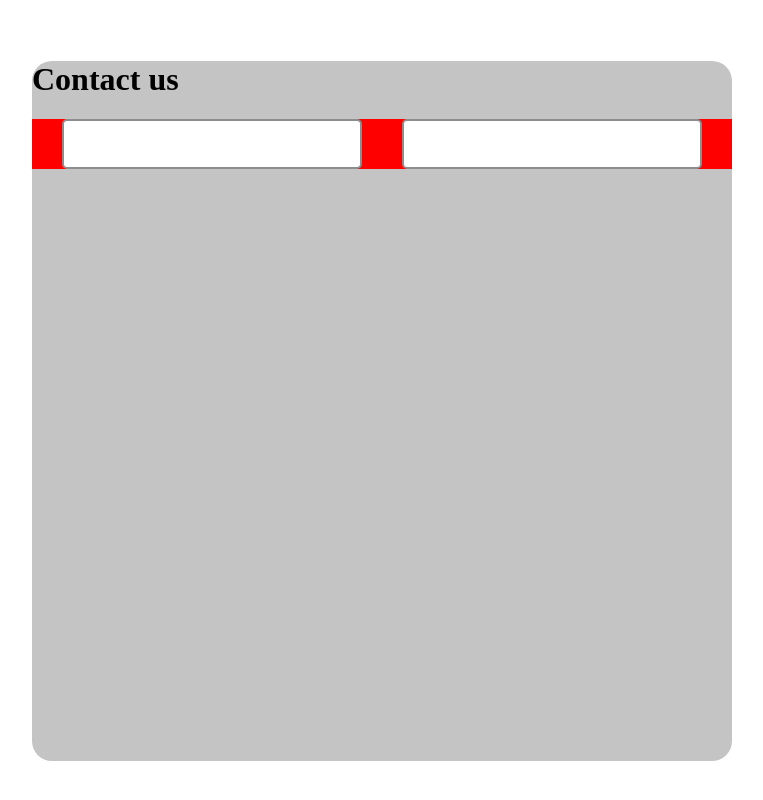
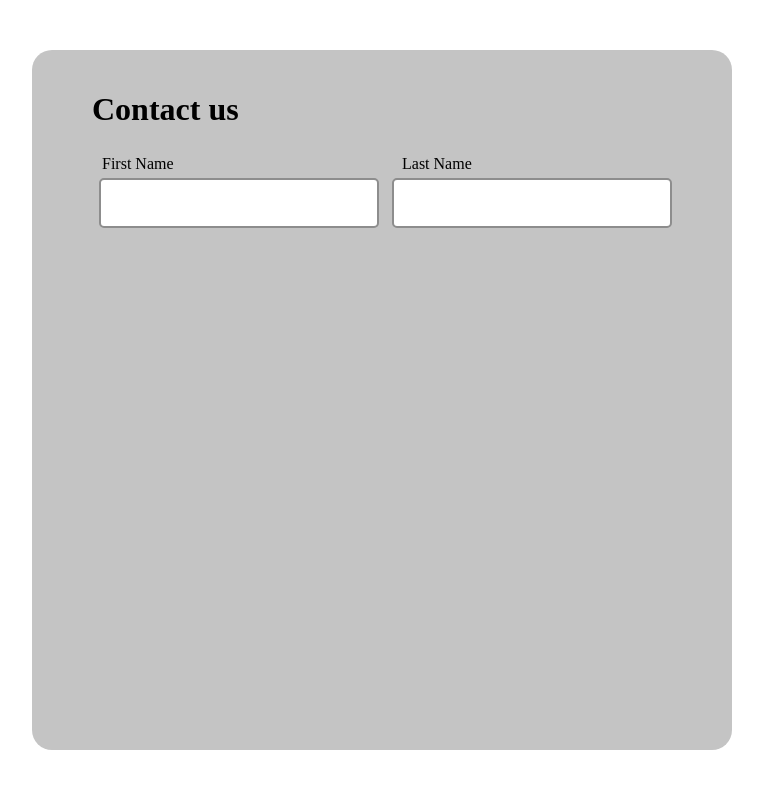
Before and after one commit to Bofi1/form, a plain HTML site: page index.html in a window 1280 px wide. Shown: the whole page, without its empty margins (258-1021 px from the left). Drawn offline with Linux system fonts and the light colour scheme.

Commit message:
first & last name added

```diff
--- a/index.html
+++ b/index.html
@@ -10,11 +10,18 @@
 
     <div class="base">
 
-        <h1>Contact us</h1>
+        <h1 class="contact">Contact us</h1>
 
         <div class="name">
+
+            <label class="label-text-1" for="">First Name</label>
+            <br>
             <input type="text">
+
+            <label class="label-text-2">Last Name</label>
+            <br>
             <input type="text">
+
         </div>
 
         <div class="email"></div>
--- a/styles.css
+++ b/styles.css
@@ -16,21 +16,46 @@ html{
     height: 700px;
     background: rgb(196, 196, 196);
     border-radius: 20px;
+    padding: 20px 60px;
 }
+
+
 
 .name{
     width: 100%;
-    background: red;
+    /* background: red; */
     display: flex;
-    justify-content: center;
+    justify-content: space-between;
     align-items: center;
+    position: relative;
+}
+
+.contact{
+    margin-bottom: 50px;
+}
+
+.label-text-1{
+    position: absolute;
+    bottom: 55px;
+    left: 10px;
+    width: 90px;
+    /* background: red; */
+}
+
+.label-text-2{
+    position: absolute;
+    bottom: 55px;
+    right: 180px;
+    width: 90px;
+    /* background: red; */
 }
 
 .name>input{
-    width: 300px;
+    width: 280px;
     height: 50px;
-    margin: 0 20px;
     outline: none;
     border: 2px rgb(141, 141, 141) solid;
     border-radius: 5px;
+    font-size: 25px;
+    padding: 15px;
 }
```
